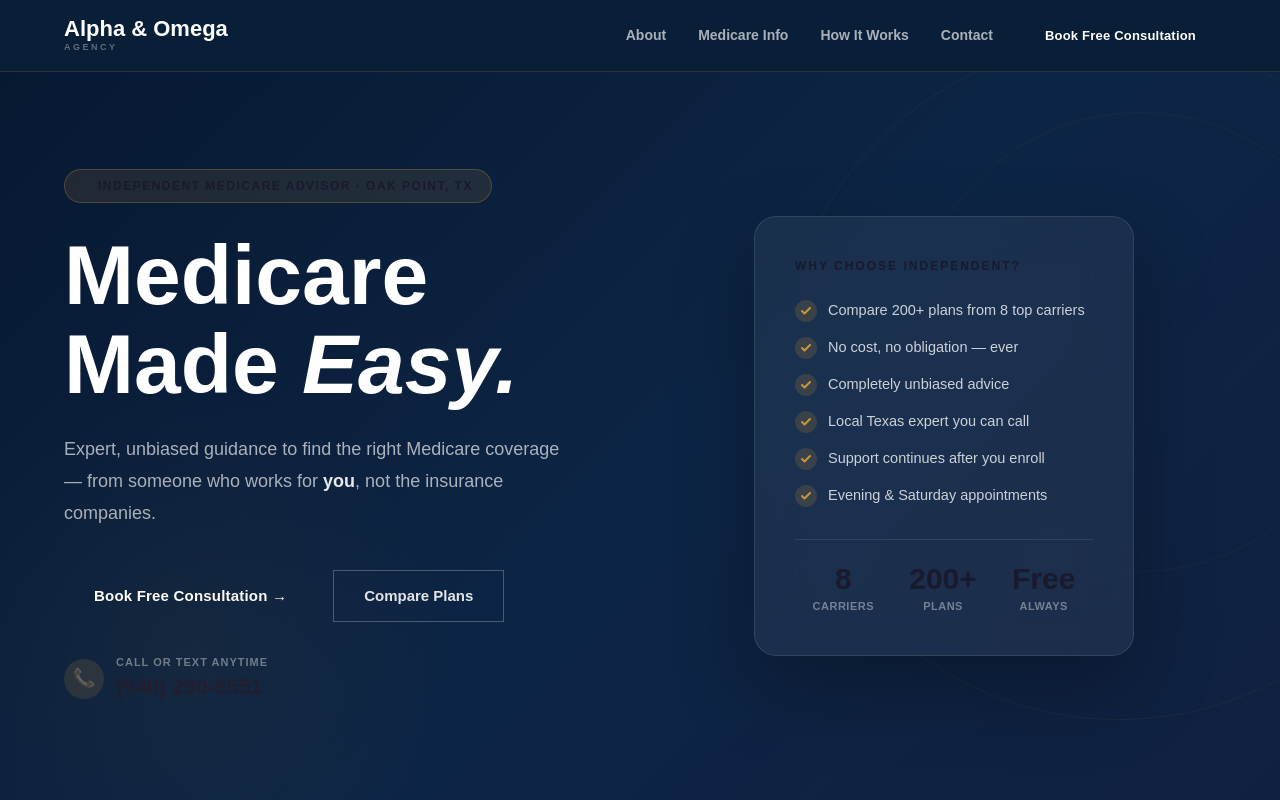
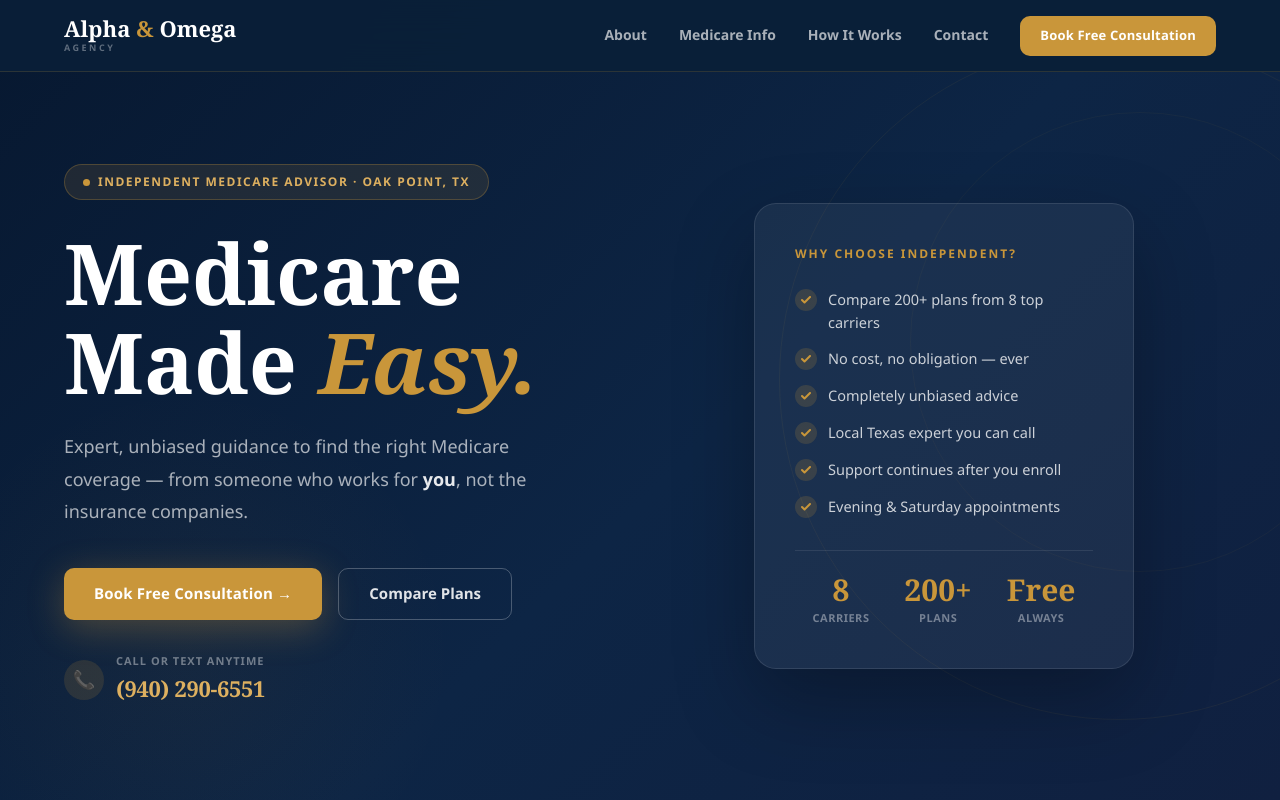
Before and after one commit to JaxJ12/alpha-omega-frontend, a Next.js app: page / in a window 1280 px wide. Shown: the top 800 px of the page. Built offline with nearby package versions, Linux system fonts and the light colour scheme.

Commit message:
Refactor global styles and update design tokens

```diff
--- a/app/globals.css
+++ b/app/globals.css
@@ -2,68 +2,191 @@
 @tailwind components;
 @tailwind utilities;
 
-@import url('https://fonts.googleapis.com/css2?family=Playfair+Display:wght@400;500;600;700&family=DM+Sans:ital,opsz,wght@0,9..40,300;0,9..40,400;0,9..40,500;0,9..40,600;1,9..40,400&display=swap');
+@import url('https://fonts.googleapis.com/css2?family=Cormorant+Garamond:ital,wght@0,400;0,500;0,600;0,700;1,400;1,600&family=Nunito:wght@400;500;600;700&display=swap');
+
+/* ============================================================
+   DESIGN TOKEN SYSTEM — 3 Layers (primitive → semantic → component)
+   Alpha & Omega Agency
+   ============================================================ */
 
 :root {
-  --navy:     #0B2545;
-  --navy-mid: #143A6B;
-  --gold:     #C9963A;
-  --gold-lt:  #E8B86D;
-  --cream:    #F8F5F0;
-  --white:    #FFFFFF;
-  --text:     #1A1A2E;
-  --muted:    #6B7280;
-  --border:   #E5E1DA;
+  /* --- LAYER 1: PRIMITIVE TOKENS --- */
+  --c-navy-950: #071830;
+  --c-navy-900: #0A1F38;
+  --c-navy-800: #0D2545;
+  --c-navy-700: #143A6B;
+  --c-gold-600: #A8771E;
+  --c-gold-500: #C9963A;
+  --c-gold-400: #DDB060;
+  --c-gold-300: #EDD090;
+  --c-green-800: #134D38;
+  --c-green-700: #1A6B52;
+  --c-green-600: #1E7A5F;
+  --c-cream-50:  #FAF7F2;
+  --c-cream-100: #F2ECE3;
+  --c-cream-200: #E5DDD1;
+  --c-white:     #FFFFFF;
+  --c-gray-900:  #111827;
+  --c-gray-700:  #374151;
+  --c-gray-500:  #6B7280;
+  --c-gray-400:  #9CA3AF;
+  --c-gray-300:  #D1D5DB;
+  --c-gray-100:  #F3F4F6;
+  --c-red-500:   #EF4444;
+  --c-green-500: #22C55E;
+
+  /* --- LAYER 2: SEMANTIC TOKENS --- */
+  --color-primary:       var(--c-navy-800);
+  --color-primary-dark:  var(--c-navy-900);
+  --color-primary-deep:  var(--c-navy-950);
+  --color-accent:        var(--c-gold-500);
+  --color-accent-light:  var(--c-gold-400);
+  --color-accent-dark:   var(--c-gold-600);
+  --color-cta:           var(--c-green-700);
+  --color-cta-dark:      var(--c-green-800);
+  --color-bg:            var(--c-cream-50);
+  --color-bg-alt:        var(--c-white);
+  --color-bg-dark:       var(--c-navy-800);
+  --color-bg-deeper:     var(--c-navy-950);
+  --color-text:          var(--c-gray-900);
+  --color-text-secondary:var(--c-gray-700);
+  --color-text-muted:    var(--c-gray-500);
+  --color-text-on-dark:  rgba(255,255,255,0.90);
+  --color-text-muted-dk: rgba(255,255,255,0.55);
+  --color-border:        var(--c-cream-200);
+  --color-border-light:  var(--c-cream-100);
+
+  /* --- TYPOGRAPHY TOKENS --- */
+  --font-display: 'Cormorant Garamond', Georgia, 'Times New Roman', serif;
+  --font-body:    'Nunito', 'Segoe UI', system-ui, sans-serif;
+  --lh-display:   1.12;
+  --lh-body:      1.72;
+
+  /* --- SPACING TOKENS (8dp base) --- */
+  --sp-1: 4px;  --sp-2: 8px;   --sp-3: 12px;
+  --sp-4: 16px; --sp-5: 20px;  --sp-6: 24px;
+  --sp-8: 32px; --sp-10: 40px; --sp-12: 48px;
+  --sp-16: 64px; --sp-20: 80px; --sp-24: 96px;
+  --sp-32: 128px;
+
+  /* --- LAYER 3: COMPONENT TOKENS --- */
+  --radius-xs:  6px;
+  --radius-sm:  10px;
+  --radius-md:  16px;
+  --radius-lg:  22px;
+  --radius-xl:  32px;
+  --radius-pill:100px;
+  --shadow-xs:  0 1px 6px rgba(10,31,56,0.06);
+  --shadow-sm:  0 2px 14px rgba(10,31,56,0.08);
+  --shadow-md:  0 6px 28px rgba(10,31,56,0.11);
+  --shadow-lg:  0 16px 56px rgba(10,31,56,0.15);
+  --shadow-xl:  0 28px 80px rgba(10,31,56,0.20);
+  --shadow-gold:0 8px 36px rgba(201,150,58,0.32);
+  --nav-height: 72px;
+  --max-width:  1200px;
+  --content-w:  720px;
+
+  /* Button component tokens */
+  --btn-h:      50px;
+  --btn-px:     28px;
+  --btn-radius: var(--radius-sm);
+  --btn-font:   var(--font-body);
+  --btn-fw:     700;
+  --btn-sz:     15px;
+
+  /* Card component tokens */
+  --card-bg:    var(--color-bg-alt);
+  --card-radius:var(--radius-md);
+  --card-shadow:var(--shadow-sm);
+  --card-border:1px solid var(--color-border);
+  --card-p:     var(--sp-8);
 }
 
-html {
-  scroll-behavior: smooth;
-}
+/* ============================================================
+   BASE STYLES
+   ============================================================ */
+
+html { scroll-behavior: smooth; }
 
 body {
-  font-family: 'DM Sans', sans-serif;
-  background-color: var(--cream);
-  color: var(--text);
+  font-family: var(--font-body);
+  background: var(--color-bg);
+  color: var(--color-text);
+  font-size: 17px;
+  line-height: var(--lh-body);
   -webkit-font-smoothing: antialiased;
+  -moz-osx-font-smoothing: grayscale;
 }
 
 h1, h2, h3, h4 {
-  font-family: 'Playfair Display', serif;
+  font-family: var(--font-display);
+  line-height: var(--lh-display);
+  color: var(--color-text);
 }
 
-a {
-  color: inherit;
-  text-decoration: none;
+a { color: inherit; text-decoration: none; }
+button { cursor: pointer; font-family: var(--font-body); }
+img { max-width: 100%; display: block; }
+*, *::before, *::after { box-sizing: border-box; }
+
+/* ============================================================
+   ANIMATIONS
+   ============================================================ */
+
+@keyframes fadeUp {
+  from { opacity: 0; transform: translateY(32px); }
+  to   { opacity: 1; transform: translateY(0); }
+}
+@keyframes fadeIn {
+  from { opacity: 0; } to { opacity: 1; }
+}
+@keyframes pulse-dot {
+  0%, 100% { opacity: 1; } 50% { opacity: 0.4; }
+}
+@keyframes spin {
+  to { transform: rotate(360deg); }
 }
 
-button {
-  cursor: pointer;
+.anim-1 { animation: fadeUp 0.65s 0.05s ease both; }
+.anim-2 { animation: fadeUp 0.65s 0.15s ease both; }
+.anim-3 { animation: fadeUp 0.65s 0.25s ease both; }
+.anim-4 { animation: fadeUp 0.65s 0.35s ease both; }
+.anim-5 { animation: fadeUp 0.65s 0.45s ease both; }
+.anim-6 { animation: fadeUp 0.65s 0.55s ease both; }
+
+/* ============================================================
+   ACCORDION
+   ============================================================ */
+
+.accordion-body {
+  overflow: hidden;
+  animation: fadeUp 0.28s ease both;
 }
 
-@keyframes fadeUp {
-  from { opacity: 0; transform: translateY(24px); }
-  to   { opacity: 1; transform: translateY(0); }
+/* ============================================================
+   SECTION UTILITY
+   ============================================================ */
+
+.section-inner {
+  max-width: var(--max-width);
+  margin: 0 auto;
+  padding: 0 var(--sp-6);
 }
 
-.fade-up {
-  animation: fadeUp 0.65s ease forwards;
+.section-label {
+  font-family: var(--font-body);
+  font-size: 12px;
+  font-weight: 700;
+  letter-spacing: 2px;
+  text-transform: uppercase;
+  color: var(--color-accent);
+  margin-bottom: var(--sp-3);
 }
 
-.fade-up-1 { animation: fadeUp 0.65s 0.05s ease both; }
-.fade-up-2 { animation: fadeUp 0.65s 0.15s ease both; }
-.fade-up-3 { animation: fadeUp 0.65s 0.25s ease both; }
-.fade-up-4 { animation: fadeUp 0.65s 0.35s ease both; }
-.fade-up-5 { animation: fadeUp 0.65s 0.45s ease both; }
+/* ============================================================
+   SCROLLBAR
+   ============================================================ */
 
-.gold-line {
-  display: inline-block;
-  position: relative;
-}
-.gold-line::after {
-  content: '';
-  position: absolute;
-  left: 0; bottom: -3px;
-  width: 100%; height: 3px;
-  background: linear-gradient(90deg, #C9963A, #E8B86D);
-  border-radius: 2px;
-}
+::-webkit-scrollbar { width: 6px; }
+::-webkit-scrollbar-track { background: var(--c-cream-50); }
+::-webkit-scrollbar-thumb { background: var(--c-cream-200); border-radius: 3px; }
```
